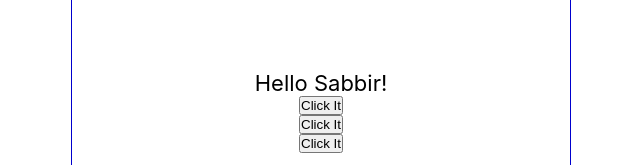
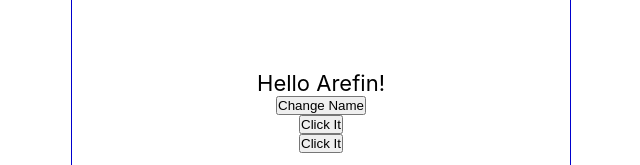
Before and after one commit to arefin-aareef/grocery-list, a React (Create React App) app: page / in a window 1280 px wide. Shown: the part 303-468 px from the top of the page, without its empty margins (319-959 px from the left). Built offline with nearby package versions, Linux system fonts and the light colour scheme.

Commit message:
useState hook

```diff
--- a/src/Content.js
+++ b/src/Content.js
@@ -1,14 +1,18 @@
 import React from 'react'
+import { useState } from 'react';
 
 const Content = () => {
+    const [name, setName] = useState('Arefin');
+    const [count, setCount] = useState(0);
+
     const handleNameChange = () => {
         const names = ['Aareef', 'Sabbir', 'Salman'];
         const int = Math.floor(Math.random() * 3);
-        return names[int];
+        setName(names[int]);
     }
 
     const handleClick = () => {
-        console.log('you clicked it')
+        console.log(count)
     }
 
     const handleClick2 = (name) => {
@@ -22,9 +26,9 @@
     return (
         <main>
             <p onDoubleClick={handleClick}>
-                Hello {handleNameChange()}!
+                Hello {name}!
             </p>
-            <button onClick={handleClick}>Click It</button>
+            <button onClick={handleNameChange}>Change Name</button>
             <button onClick={() => handleClick2('Aareef')}>Click It</button>
             <button onClick={(e) => handleClick3(e)}>Click It</button>
 
```
